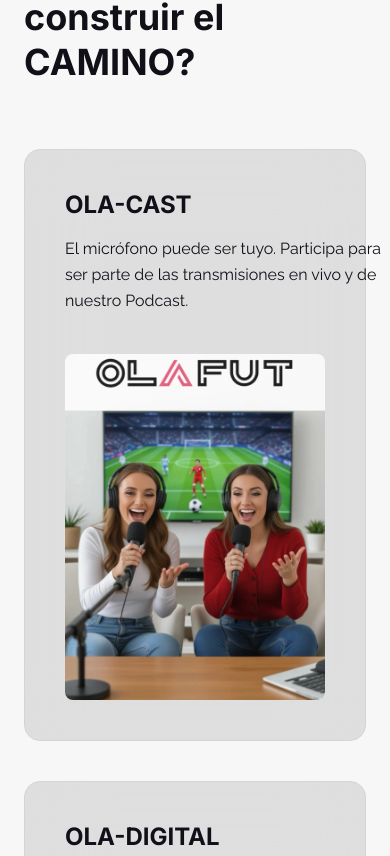
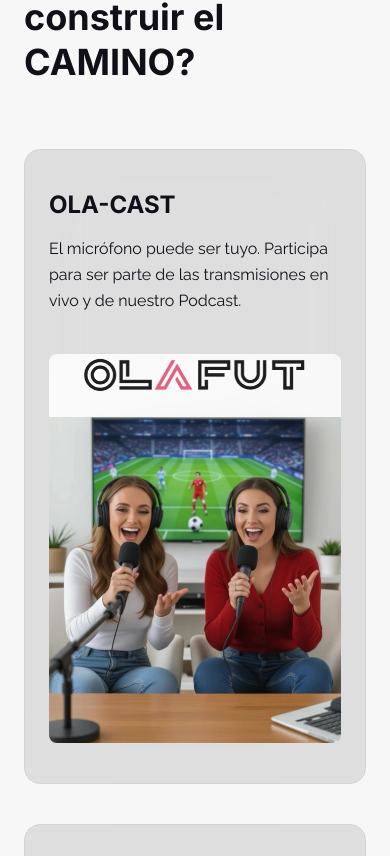
Before and after one commit to olafut/landing-olafut, a Next.js app: page / in a window 390 px wide. Shown: the part 2808-3664 px from the top of the page. Built offline with nearby package versions, Linux system fonts and the light colour scheme.

Commit message:
feat: refine layout and spacing in ProductCard component

```diff
--- a/src/app/_components/ProductCard.tsx
+++ b/src/app/_components/ProductCard.tsx
@@ -28,7 +28,7 @@ export const ProductCard: FC<ProductCardProps> = ({
   return (
     <article
       className={twMerge(
-        'bg-foreground/10 min-h-72 backdrop-blur-2xl p-10 rounded-2xl flex flex-col gap-10 justify-between border border-neutral-300 relative md:flex-row lg:flex-col',
+        'bg-foreground/10 min-h-72 backdrop-blur-2xl py-10 px-6 md:p-10 rounded-2xl flex flex-col gap-10 justify-between border border-neutral-300 relative md:flex-row lg:flex-col',
         rtl ? 'md:flex-row-reverse' : 'md:flex-row',
         className,
       )}
@@ -40,15 +40,13 @@ export const ProductCard: FC<ProductCardProps> = ({
         </span>
       )}
 
-      <section className="flex flex-col gap-4 min-w-xs">
+      <section className="flex flex-col gap-4">
         <Title level="h4" className="font-black">
           {title}
         </Title>
 
         {description.filter(Boolean).map((desc, idx) => (
-          <div key={String(idx)} className="flex gap-4">
-            <Paragraph>{desc}</Paragraph>
-          </div>
+          <Paragraph key={String(idx)}>{desc}</Paragraph>
         ))}
       </section>
 
```
